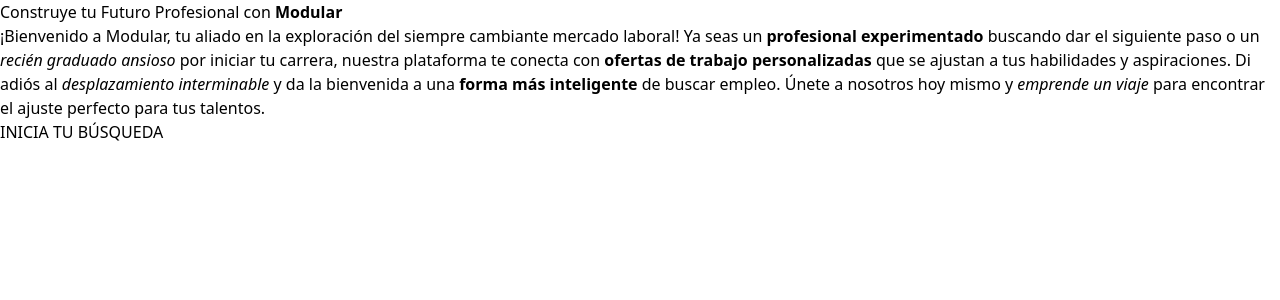
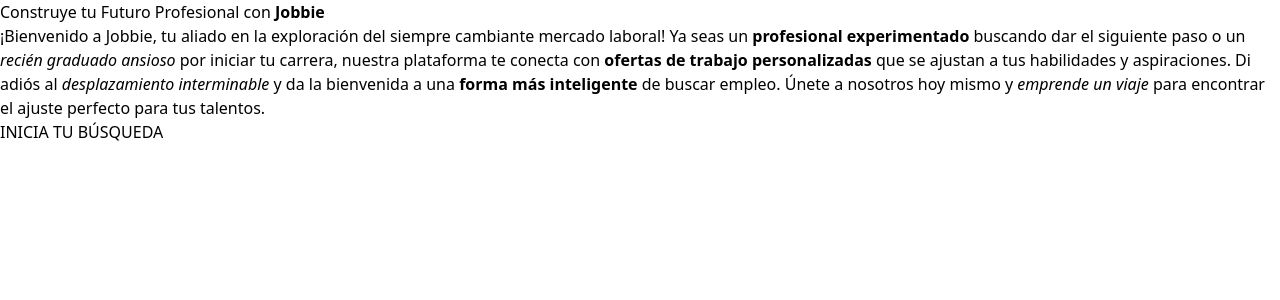
Before and after one commit to Miguel-Arturo-Madrigal-Escoto/Modular-UI, a React (Vite) app: page / in a window 1280 px wide. Shown: the top 300 px of the page. Built offline with nearby package versions, Linux system fonts and the light colour scheme; no server answers.

Commit message:
changed Modular to Jobbie

```diff
--- a/index.html
+++ b/index.html
@@ -4,7 +4,7 @@
     <meta charset="UTF-8" />
     <link rel="icon" type="image/svg+xml" href="/vite.svg" />
     <meta name="viewport" content="width=device-width, initial-scale=1.0" />
-    <title>Vite + React + TS</title>
+    <title>Jobbie</title>
   </head>
   <body>
     <div id="root"></div>
--- a/src/pages/auth/SideBarForm.tsx
+++ b/src/pages/auth/SideBarForm.tsx
@@ -5,13 +5,13 @@
       <div className="con-img sm:w-1/2 xl:w-3/5 h-full hidden md:flex flex-auto items-center justify-center p-10 overflow-hidden bg-purple-900 text-white bg-no-repeat bg-cover relative">
         <div className="absolute bg-gradient-to-b from-indigo-600 to-red-500 opacity-75 inset-0 z-0"></div>
         <div className="w-full  max-w-md z-10">
-          <div className="sm:text-4xl xl:text-5xl font-bold leading-tight mb-6">Desbloquea Tu Futuro con Modular</div>
+          <div className="sm:text-4xl xl:text-5xl font-bold leading-tight mb-6">Desbloquea Tu Futuro con Jobbie</div>
           <div className="sm:text-sm xl:text-md text-gray-200 font-normal text-justify">
             <p>
-              Bienvenido(a) a <strong>Modular</strong>, la plataforma que te brinda el poder de <em>moldear tu trayectoria profesional</em>. Ya sea que estés dando tus <strong>primeros pasos</strong> en el mundo laboral o buscando <strong>nuevos horizontes</strong>, estamos aquí para ayudarte a encontrar la <strong>oportunidad perfecta</strong>.
+              Bienvenido(a) a <strong>Jobbie</strong>, la plataforma que te brinda el poder de <em>moldear tu trayectoria profesional</em>. Ya sea que estés dando tus <strong>primeros pasos</strong> en el mundo laboral o buscando <strong>nuevos horizontes</strong>, estamos aquí para ayudarte a encontrar la <strong>oportunidad perfecta</strong>.
             </p>
             <p>
-              ¿Ya eres <em>miembro</em>? <strong>Inicia sesión</strong> para acceder a tu <em>búsqueda de empleo personalizada</em>. ¿Eres <strong>nuevo(a) aquí</strong>? <strong>Únete a nosotros</strong> y crea tu cuenta para embarcarte en un <em>viaje de descubrimiento y crecimiento</em>. En <strong>Modular</strong>, estamos dedicados a <em>conectar contigo el camino adecuado hacia adelante</em>.
+              ¿Ya eres <em>miembro</em>? <strong>Inicia sesión</strong> para acceder a tu <em>búsqueda de empleo personalizada</em>. ¿Eres <strong>nuevo(a) aquí</strong>? <strong>Únete a nosotros</strong> y crea tu cuenta para embarcarte en un <em>viaje de descubrimiento y crecimiento</em>. En <strong>Jobbie</strong>, estamos dedicados a <em>conectar contigo el camino adecuado hacia adelante</em>.
             </p>
             <p>
               <strong>¡Sumerjámonos juntos en tu futuro!</strong>
--- a/src/pages/home/LandingPage.tsx
+++ b/src/pages/home/LandingPage.tsx
@@ -1,5 +1,4 @@
-import React from 'react';
-import { Link, useLocation } from 'react-router-dom';
+import { Link } from 'react-router-dom';
 import { useAppSelector } from '../../app/hooks';
 
 const LandingPage = () => {
@@ -10,10 +9,10 @@
             <div className="relative bg-gradient-to-r from-indigo-900 to-red-600 py-24 px-6 text-center dark:bg-magenta-900">
                 <div className="absolute inset-0 bg-opacity-75 bg-black" style={{ zIndex: -1 }}></div>
                 <h1 className="mt-2 mb-16 text-5xl font-bold tracking-tight md:text-6xl xl:text-7xl text-white">
-                    Construye tu Futuro Profesional con <strong>Modular</strong>
+                    Construye tu Futuro Profesional con <strong>Jobbie</strong>
                 </h1>
                 <p className="mb-8 text-white">
-                    ¡Bienvenido a <span className="text-primary font-semibold">Modular</span>, tu aliado en la exploración del siempre cambiante mercado laboral! Ya seas un <strong>profesional experimentado</strong> buscando dar el siguiente paso o un <em>recién graduado ansioso</em> por iniciar tu carrera, nuestra plataforma te conecta con <strong>ofertas de trabajo personalizadas</strong> que se ajustan a tus habilidades y aspiraciones. Di adiós al <em>desplazamiento interminable</em> y da la bienvenida a una <strong>forma más inteligente</strong> de buscar empleo. Únete a nosotros hoy mismo y <em>emprende un viaje</em> para encontrar el ajuste perfecto para tus talentos.
+                    ¡Bienvenido a <span className="text-primary font-semibold">Jobbie</span>, tu aliado en la exploración del siempre cambiante mercado laboral! Ya seas un <strong>profesional experimentado</strong> buscando dar el siguiente paso o un <em>recién graduado ansioso</em> por iniciar tu carrera, nuestra plataforma te conecta con <strong>ofertas de trabajo personalizadas</strong> que se ajustan a tus habilidades y aspiraciones. Di adiós al <em>desplazamiento interminable</em> y da la bienvenida a una <strong>forma más inteligente</strong> de buscar empleo. Únete a nosotros hoy mismo y <em>emprende un viaje</em> para encontrar el ajuste perfecto para tus talentos.
                 </p>
                 <Link className="border border-red-400 border-opacity-50 hover:bg-indigo-800 hover:bg-opacity-30 hover:border-opacity-100 hover:border-indigo-900 hover:border-opacity-20 rounded bg-primary px-6 pt-2.5 pb-2 text-xs font-medium uppercase leading-normal text-white shadow-[0_4px_9px_-4px_#3b71ca] transition duration-150 ease-in-out hover:bg-primary-600 hover:shadow-[0_8px_9px_-4px_rgba(59,113,202,0.3),0_4px_18px_0_rgba(59,113,202,0.2)] focus:bg-primary-600 focus:shadow-[0_8px_9px_-4px_rgba(59,113,202,0.3),0_4px_18px_0_rgba(59,113,202,0.2)] focus:outline-none focus:ring-0 active:bg-primary-700 active:shadow-[0_8px_9px_-4px_rgba(59,113,202,0.3),0_4px_18px_0_rgba(59,113,202,0.2)] dark:shadow-[0_4px_9px_-4px_rgba(59,113,202,0.5)] dark:hover:shadow-[0_8px_9px_-4px_rgba(59,113,202,0.2),0_4px_18px_0_rgba(59,113,202,0.1)] dark:focus:shadow-[0_8px_9px_-4px_rgba(59,113,202,0.2),0_4px_18px_0_rgba(59,113,202,0.1)] dark:active:shadow-[0_8px_9px_-4px_rgba(59,113,202,0.2),0_4px_18px_0_rgba(59,113,202,0.1)]" data-te-ripple-init data-te-ripple-color="light" to={user ? "/for-you" : '/register'} role="button">
                     INICIA TU BÚSQUEDA
--- a/src/pages/home/NavBar.tsx
+++ b/src/pages/home/NavBar.tsx
@@ -104,7 +104,7 @@
                         <img
                             src="https://s3-alpha.figma.com/hub/file/1913095808/a7bdc469-cd70-4ea1-bb57-b59204ad8182-cover.png"
                             style={{ height: '30px' }}
-                            alt="Modular Logo"
+                            alt="Jobbie Logo"
                             loading="lazy"
                         />
                     </a>
--- a/src/pages/home/profile/company/CompanyProfile.tsx
+++ b/src/pages/home/profile/company/CompanyProfile.tsx
@@ -51,7 +51,7 @@
 
           </div>
         </div>
-        <ConnectionsProfile />
+        {/* <ConnectionsProfile /> */}
       </div>
     </>
   );
--- a/src/pages/home/profile/user/UserProfile.tsx
+++ b/src/pages/home/profile/user/UserProfile.tsx
@@ -40,7 +40,7 @@
             <SkillsProfile />
           </div>
         </div>
-        <ConnectionsProfile />
+        {/* <ConnectionsProfile /> */}
       </div>
     </>
   );
```
